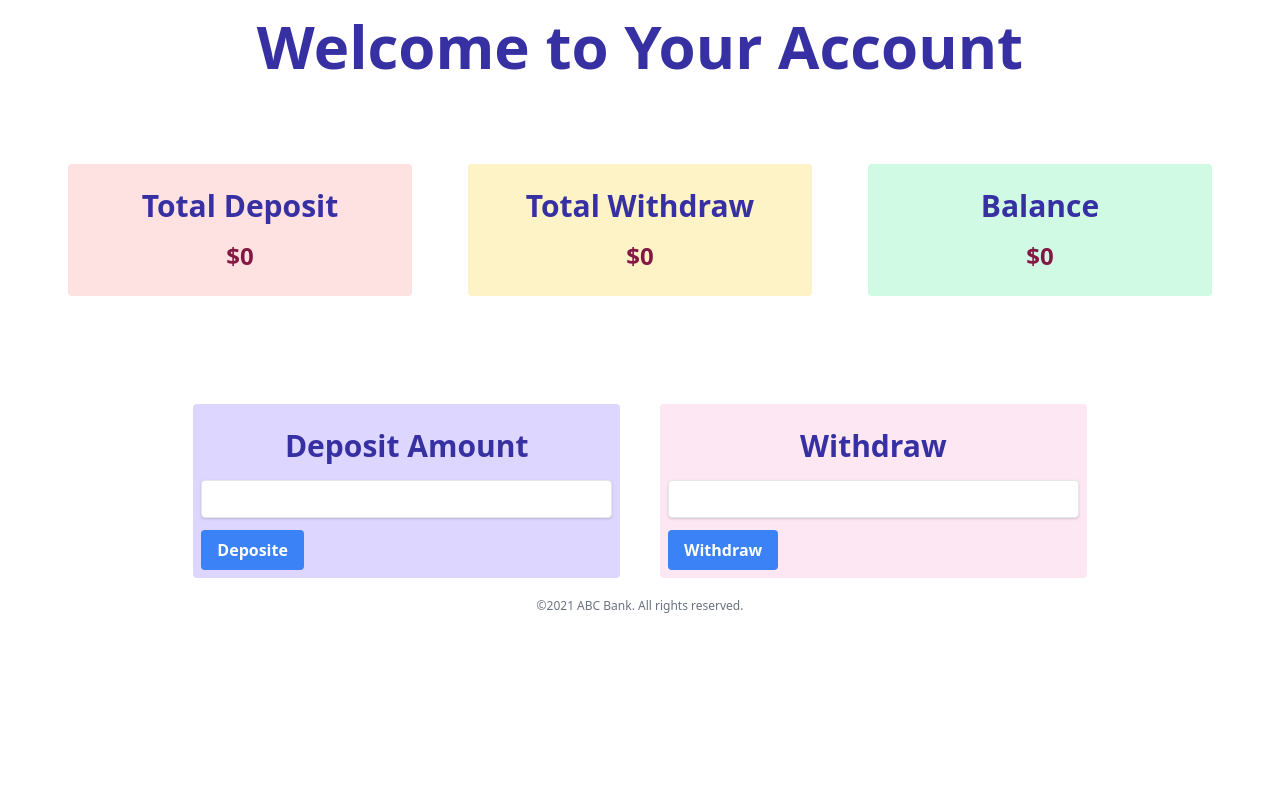
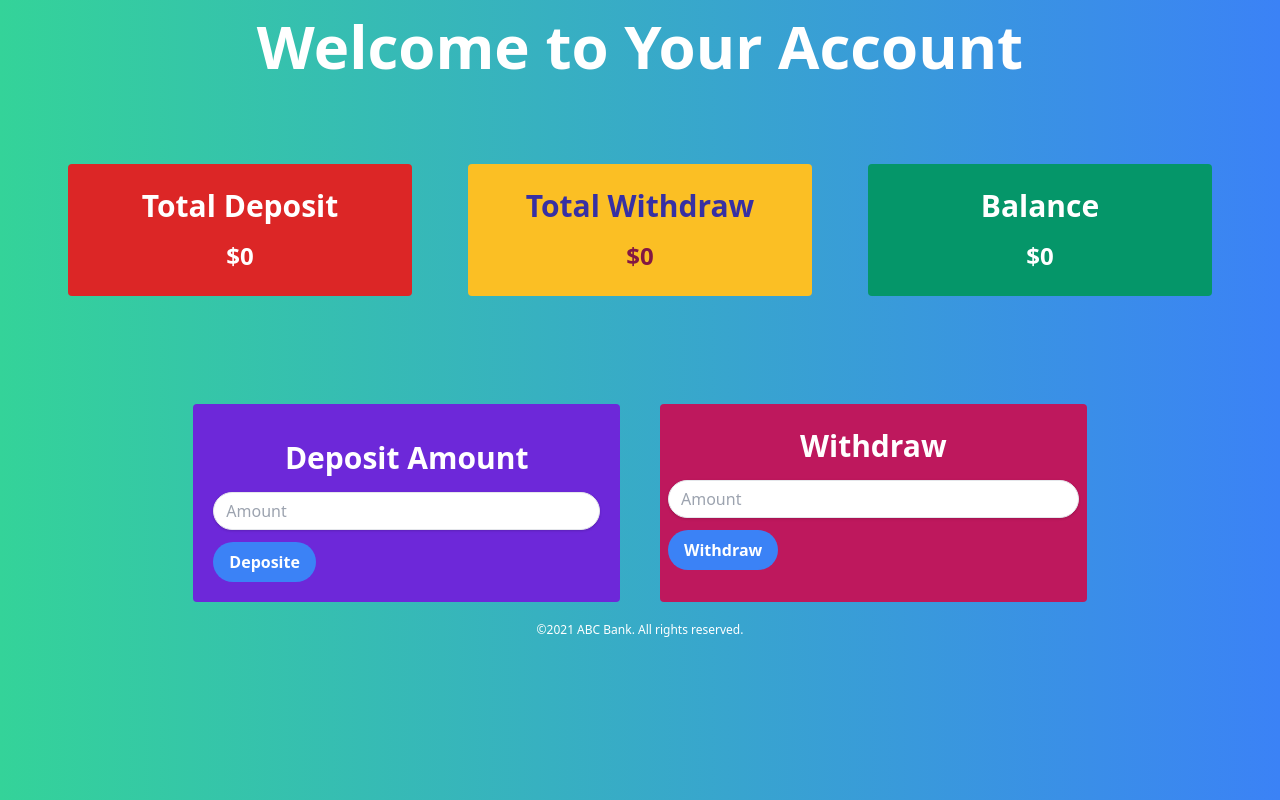
Before and after one commit to m-h-saikat/ABC-Account, a plain HTML site: page AccountInfo.html in a window 1280 px wide. Drawn offline with nearby package versions, Linux system fonts and the light colour scheme.

Commit message:
color Update

```diff
--- a/AccountInfo.html
+++ b/AccountInfo.html
@@ -11,20 +11,21 @@
     />
     <title>Account</title>
   </head>
-  <body>
-    <h1 class="text-6xl text-center m-4 text-indigo-800 font-bold">
+  <body class="bg-gradient-to-r from-green-400 to-blue-500 text-white">
+    <h1 class="text-6xl text-center m-4             text-white
+    font-bold">
       Welcome to Your Account
     </h1>
 
     <div class="px-2 p-7 m-10">
       <div class="flex -mx-2">
-        <div class="w-1/3 px-2">
-          <div class="bg-red-100 p-2 m-5 rounded">
-            <h2 class="text-3xl text-center m-4 text-indigo-800 font-bold">
+        <div class="w-1/3 px-2 ">
+          <div class="bg-red-600 p-2 m-5 rounded">
+            <h2 class="text-3xl text-center m-4 text-white font-bold">
               Total Deposit
             </h2>
             <h3
-              class="text-2xl text-center m-4 text-pink-900 font-bold"
+              class="text-2xl text-center m-4 text-white font-bold"
 
             >
               $<span  id="DepositeBalance">0</span>
@@ -32,7 +33,7 @@
           </div>
         </div>
         <div class="w-1/3 px-2">
-          <div class="bg-yellow-100 p-2 m-5 rounded">
+          <div class="bg-yellow-400 p-2 m-5 rounded">
             <h2 class="text-3xl text-center m-4 text-indigo-800 font-bold">
               Total Withdraw
             </h2>
@@ -45,12 +46,12 @@
           </div>
         </div>
         <div class="w-1/3 px-2">
-          <div class="bg-green-100 p-2 m-5 rounded">
-            <h2 class="text-3xl text-center m-4 text-indigo-800 font-bold">
+          <div class="bg-green-600 p-2 m-5 rounded">
+            <h2 class="text-3xl text-center m-4 text-white font-bold">
               Balance
             </h2>
             <h3
-              class="text-2xl text-center m-4 text-pink-900 font-bold"
+              class="text-2xl text-center m-4 text-white font-bold"
 
             >
             $<span  id="Balance">0</span>
@@ -61,8 +62,8 @@
     </div>
 
     <div class="flex flex-wrap">
-      <div class="w-1/3 ml-auto bg-purple-200 p-2 m-5 rounded">
-        <h2 class="text-3xl text-center m-4 text-indigo-800 font-bold">
+      <div class="w-1/3 ml-auto bg-purple-700 p-5 m-5 rounded ">
+        <h2 class="text-3xl text-center m-4 text-white font-bold">
           Deposit Amount
         </h2>
         <input
@@ -72,7 +73,7 @@
             shadow
             appearance-none
             border
-            rounded
+            rounded-full
             w-full
             py-2
             px-3
@@ -80,6 +81,7 @@
             leading-tight
             focus:outline-none focus:shadow-outline
           "
+          placeholder="Amount"
         />
         <br />
         <button
@@ -92,15 +94,17 @@
             font-bold
             py-2
             px-4
-            rounded
+            justify-center
+            rounded-full
             focus:outline-none focus:shadow-outline
           "
+
         >
           Deposite
         </button>
       </div>
-      <div class="w-1/3 mr-auto bg-pink-100 p-2 m-5 rounded">
-        <h2 class="text-3xl text-center m-4 text-indigo-800 font-bold">
+      <div class="w-1/3 mr-auto bg-pink-700 p-2 m-5 rounded ">
+        <h2 class="text-3xl text-center m-4 text-white font-bold">
           Withdraw
         </h2>
         <input
@@ -110,7 +114,7 @@
             shadow
             appearance-none
             border
-            rounded
+            rounded-full
             w-full
             py-2
             px-3
@@ -118,19 +122,21 @@
             leading-tight
             focus:outline-none focus:shadow-outline
           "
+          placeholder="Amount"
         />
         <br />
         <button
           id="Withdraw"
           class="
             mt-3
+
             bg-blue-500
             hover:bg-blue-700
             text-white
             font-bold
             py-2
             px-4
-            rounded
+            rounded-full
             focus:outline-none focus:shadow-outline
           "
         >
@@ -138,7 +144,7 @@
         </button>
       </div>
     </div>
-    <p class="text-center text-gray-500 text-xs">
+    <p class="text-center text-white text-xs">
       ©2021 ABC Bank. All rights reserved.
     </p>
 
```
Also changed, not shown: index.html (+14 -10 lines).
